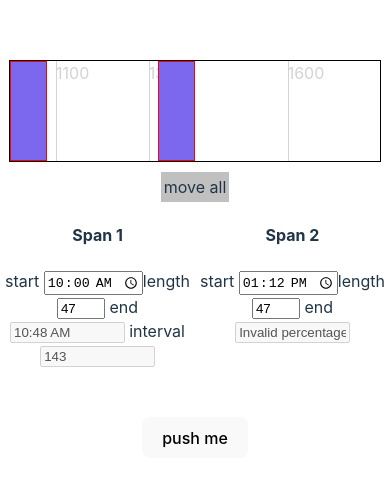
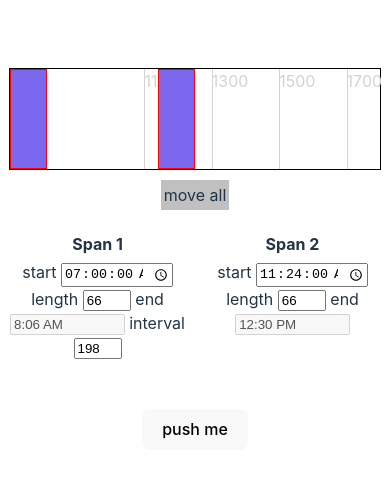
Before and after one commit to jddh/range-manger, a React (Vite) app: page / in a window 390 px wide. Shown: the part 163-648 px from the top of the page. Built offline with nearby package versions, Linux system fonts and the light colour scheme.

Commit message:
finish editable fields; fix mobile v height; fix active state storage issue; simplify storage key stripping; change some numerical unit rounding

```diff
--- a/src/components/DataPanel.jsx
+++ b/src/components/DataPanel.jsx
@@ -8,15 +8,30 @@ export default function DataPanel ({spanData, units, range, updateData}) {
 	Units.setUnit(units)
 	Units.setRange(range)
 
-	function handleStartTimeChange(e, spanNode) {
+	function handleStartChange(e, spanNode) {
 		updateData({x: Units.getPercentFromUnit(e.target.value)}, spanNode.id)
 	}
 
+	function handleLengthChange(e, spanNode) {
+		console.log(e.target.value);
+		updateData({size: Units.getPercentFromUnit(e.target.value, range, 'minutes')}, spanNode.id)
+	}
+
+	const handleIntervalChange = (e, index) => {
+		const child = spanData[index]
+		const sibling =  spanData[index + 1]
+		const distance = Units.getPercentFromUnit(e.target.value, range, 'minutes')
+		const newX = (child.x + child.size) + distance
+		updateData({x: newX}, sibling.id)
+	}
+
 	//render
-	let intervals = []
+	let intervals = []	//if given child has a sibling, show interval field
 	spanData.forEach((child, index) => {
 		if (spanData[index+1]) intervals[index] = true
 	})
+	const unitFieldType = (units == 'time') ? 'time' : 'number'
+	const unitStep = (units == 'time') ? "1" : ".01"
 
 	return (
 		<div className="data-panels">
@@ -24,15 +39,15 @@ export default function DataPanel ({spanData, units, range, updateData}) {
 				<div className="data-panel" key={child.id}>
 					<h4>Span {index+1}</h4>
 
-					<label >start </label><input className='output' value={Units.getUnitValue(child.x,range,24)} onChange={e => handleStartTimeChange(e, child)} type='time'   />
+					<label >start </label><input className='output' value={Units.getUnitValue(child.x,range,24)} onChange={e => handleStartChange(e, child)} type={unitFieldType} step={unitStep}  />
 
-					<label>length </label><input className='output' type="number" value={Units.getUnitAmount(child.size)} />
+					<label>length </label><input className='output' type="number" step={unitStep} value={Units.getUnitAmount(child.size)} onChange={e => handleLengthChange(e, child)} />
 
 					<label > end </label><input className='output' value={Units.getUnitValue(child.x + child.size)} type='text' disabled />
 
 					{intervals[index] &&
 						<>
-						<label > interval </label><input className='output' value={Units.getUnitAmount((spanData[index+1].x) - (child.x + child.size))} type='text' disabled />
+						<label > interval </label><input className='output' value={Units.getUnitAmount((spanData[index+1].x) - (child.x + child.size))} onChange={e => handleIntervalChange(e, index)} type="number" />
 						</>}
 				</div>
 			)}
--- a/src/components/Nap.jsx
+++ b/src/components/Nap.jsx
@@ -43,6 +43,8 @@ export default forwardRef(function ({className, x , size, containerRect, getCont
 		const rect = getThisRect()
 		if (!rect) return null
 		const leftOffset = -.65	// will increase towards edges of container
+
+		//TODO fix the pixel overshoot
 		const container = getContainerRect()
 		return rect ? {left: (rect.left) - container.left, right: rect.right - container.left, width: rect.width} : null
 	}
--- a/src/components/ShiftSchedule.css
+++ b/src/components/ShiftSchedule.css
@@ -92,6 +92,10 @@ body {
 	.data-panel {
 		flex: 1;
 
+		& h4 {
+			margin-bottom: .3em;
+		}
+
 		& input {
 			max-width: 8em;
 
--- a/src/components/ShiftSchedule.jsx
+++ b/src/components/ShiftSchedule.jsx
@@ -41,7 +41,7 @@ export default function ShiftSchedule({units, children}) {
 	const container = useRef(null)
 	const napEls = useRef(new Array())
 	const [containerRect, setRect] = useState()
-	const [napData, setNapData] = useSemiPersistentState('napData', [])
+	const [napData, setNapData] = useSemiPersistentState('napData', [], 'factive')
 	const [napElLookup, setNapElLookup] = useState([])
 	const [refsconnect, setRefsconnect] = useState(false)
 
@@ -67,7 +67,7 @@ export default function ShiftSchedule({units, children}) {
 	// const myRange = [40,80]
 	const myUnit = 'time'
 	Units.setUnit(myUnit)
-	const myRange = [Units.getPercentFromUnit('1000',[0,100]), Units.getPercentFromUnit('1800',[0,100])]
+	const myRange = [Units.getPercentFromUnit('700',[0,100]), Units.getPercentFromUnit('1800',[0,100])]
 	// const myRange = [0,1000]
 	Units.setRange(myRange)
 
@@ -75,12 +75,19 @@ export default function ShiftSchedule({units, children}) {
 	// console.log(Units.getUnitAmount(20));
 
 	useEffect(function() {
+		//create data from component children
 		setRect(container.current.getBoundingClientRect())
 
 		const ids = 'abcdefghijklmnopq'.split('');
 		const items = Children.map(children, (c, i) => {
-			let formattedChild = {id: ids.shift(), ...c.props}
-			if (napData && napData[i]) formattedChild = {...formattedChild, ...napData[i]}
+			let formattedChild = {
+				id: ids.shift(),
+				...c.props,
+				x: parseInt(c.props.x),
+				size: parseInt(c.props.size),
+				}
+
+			if (napData && napData[i]) formattedChild = {...formattedChild, ...napData[i], factive: false}
 			return formattedChild
 		})
 
@@ -152,8 +159,8 @@ export default function ShiftSchedule({units, children}) {
 	}
 
 	function testButton(e) {
-		// clearCache()
-		console.log(napElLookup);
+		clearCache()
+		// console.log(napElLookup);
 	}
 
 	function handleNapDown(e, clickedEl, id) {
@@ -224,6 +231,8 @@ export default function ShiftSchedule({units, children}) {
 	}
 
 	function isCollision(mouseX) {
+		//TODO resizing next to a boundary fails
+		//TODO overshoot cancels side upping
 		const rect = createAggregateDimensions(movingEls)
 		const mouseIntent = mouseX - currentMouseX	// +1 for right
 		if (rect.right + mouseIntent >= boundingRect.right && mouseIntent > 0
@@ -298,19 +307,10 @@ export default function ShiftSchedule({units, children}) {
 			{/* <Gradiation count={6} units="time" range={myRange} /> */}
 			<GradiationBee  value="1100" units={myUnit} range={myRange}/>
 			<GradiationBee  value="1300" units={myUnit} range={myRange}/>
-			<GradiationBee  value="1600" units={myUnit} range={myRange}/>
+			<GradiationBee  value="1500" units={myUnit} range={myRange}/>
+			<GradiationBee  value="1700" units={myUnit} range={myRange}/>
 		</div>
 		<div className="thumb ui" onMouseDown={handleMoveAllDown} onTouchStart={handleMoveAllDown}>move all</div>
-		{/* <div className="data-panels">
-			{napData.map((child, index) =>
-				<div className="data-panel" key={child.id}>
-					<h4>Span {index+1}</h4>
-					<label >start </label><input className='output' value={Units.getUnitValue(child.x)} onChange={() => handleFieldChange(e, child)} type='text' disabled />
-					<label>length </label><input className='output' type="text" value={Units.getUnitAmount(child.size)} disabled/>
-					<label > end </label><input className='output' value={Units.getUnitValue(child.x + child.size)} type='text' disabled />
-				</div>
-			)}
-		</div> */}
 		<DataPanel
 			spanData={napData}
 			units={myUnit}
--- a/src/functions/units.js
+++ b/src/functions/units.js
@@ -33,22 +33,22 @@ export function getUnitAmount(perc, range = rangeStore) {
 	}
 }
 
-export function getPercentFromUnit(val, range = rangeStore) {
+export function getPercentFromUnit(val, range = rangeStore, type = 'clock') {
 	switch (unitStore) {
 		case 'time':
-			return timeToPercentageOfDay(val, range)
+			return (type == 'clock') ? timeToPercentageOfDay(val, range) : minutesToPercentageOfDay(val, range)
 	}
 }
 
 function percentageToNumerical(percentage, range = rangeStore) {
 	percentage = parseFloat(percentage)
-	return ((percentage / 100) * (range[1] - range[0]) + range[0]).toFixed(5)
+	return parseFloat(((percentage / 100) * (range[1] - range[0]) + range[0]).toFixed(2))
 }
 
 function percentageToNumberQuantity(percentage, range = rangeStore) {
 	percentage = parseFloat(percentage)
 	const totalQuantity = range[1] - range[0]
-	return ((percentage / 100) * totalQuantity).toFixed(5)
+	return parseFloat(((percentage / 100) * totalQuantity).toFixed(2))
 }
 
 function percentageOfDayToTime(percentage, range = rangeStore, format = 12) {
@@ -92,7 +92,7 @@ function percentageOfDayToMinutes(percentage, range = rangeStore) {
 		return "Invalid percentage"
 	}
 	const rangedMinutesInDay = (24 * 60) * ((rangeStore[1] - rangeStore[0]) / 100)
-	const rangedMinutes = Math.floor((percentage / 100) * rangedMinutesInDay)
+	const rangedMinutes = Math.round((percentage / 100) * rangedMinutesInDay)
 
 	return rangedMinutes
 }
@@ -101,7 +101,7 @@ function percentageOfDayToMinutes(percentage, range = rangeStore) {
  * given 24 hr time string, return percentage of day
  */
 function timeToPercentageOfDay(time24Hour, range = rangeStore) {
-	time24Hour = time24Hour.replace(':', '')
+	if (typeof time24Hour === 'string') time24Hour = time24Hour.replace(':', '')
 	let numericalTime = parseInt(time24Hour);
 
 	if (!numericalTime || numericalTime < 0 || numericalTime > 2359) {
@@ -120,7 +120,7 @@ function timeToPercentageOfDay(time24Hour, range = rangeStore) {
 	return parseFloat(percentage.toFixed(5))
 }
 
-export function minutesToPercentageOfDay(minutes, range = rangeStore) {
+function minutesToPercentageOfDay(minutes, range = rangeStore) {
 	minutes = parseInt(minutes)
 	const rangedMinutesInDay = 24 * 60 * ((range[1] - range[0]) / 100)
 	const percentage = (minutes / rangedMinutesInDay) * 100
--- a/src/hooks/semiPersistentState.js
+++ b/src/hooks/semiPersistentState.js
@@ -16,9 +16,8 @@ export default function useSemiPersistentState(key,defaultValue,stripKey) {
 
 function stripProperty(key, state) {
 	state.forEach(n => {
-		for (const p in n) {
-			if (p == key) delete n[p]
-		}
+		if (n[key]) delete n[key]
 	})
+
 	return state;
 }
--- a/src/index.css
+++ b/src/index.css
@@ -28,7 +28,7 @@ body {
   display: flex;
   place-items: center;
   min-width: 320px;
-  min-height: 100vh;
+  /* min-height: 100vh; */
 }
 
 h1 {
```
Also changed, not shown: 2 other files (tests, documents, lock files or other folders).
